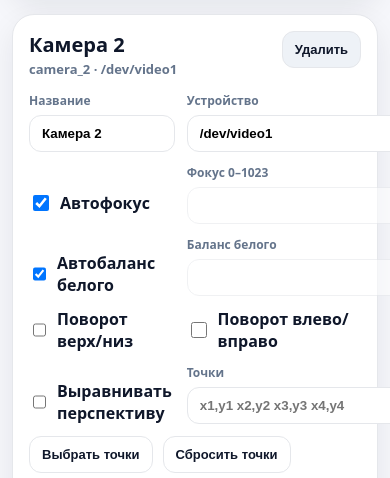
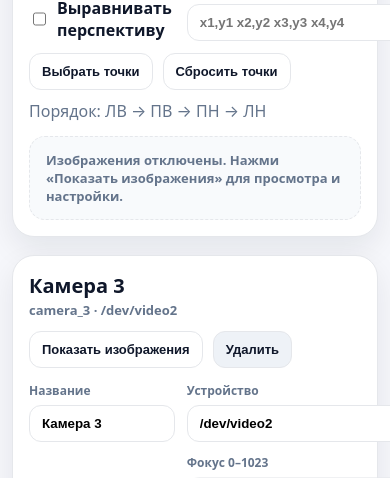
Before and after one commit to fedalal/KisaMore, a FastAPI app: page /cameras in a window 390 px wide; the page is wider, and only the part inside the window is pictured. Shown: the part 1312-1790 px from the top of that part. Run offline with FastAPI, Linux system fonts and the light colour scheme.

Commit message:
Load camera previews on demand

```diff
--- a/app/static/cameras.js
+++ b/app/static/cameras.js
@@ -1,6 +1,7 @@
 let cfgState = null;
 let savedCfgState = null;
 let picking = { cameraId: null, points: [] };
+let visibleCameraId = null;
 
 async function api(path, method="GET", body=null){
   const res = await fetch(path, {
@@ -118,6 +119,17 @@ function addCamera(){
   renderCameras();
 }
 
+function toggleCameraPreviews(cameraId){
+  const shouldShow = visibleCameraId !== cameraId;
+
+  if(picking.cameraId && (!shouldShow || picking.cameraId !== cameraId)){
+    picking = { cameraId: null, points: [] };
+  }
+
+  visibleCameraId = shouldShow ? cameraId : null;
+  renderCameras();
+}
+
 function deleteCamera(cameraId){
   const usedBy = Object.entries(cfgState.racks || {})
     .filter(([_, rack]) => rack.camera_id === cameraId)
@@ -130,6 +142,8 @@ function deleteCamera(cameraId){
 
   if(!confirm(`Удалить камеру ${cameraId}?`)) return;
   delete cfgState.cameras[cameraId];
+  if(visibleCameraId === cameraId) visibleCameraId = null;
+  if(picking.cameraId === cameraId) picking = { cameraId: null, points: [] };
   renderCameras();
 }
 
@@ -147,8 +161,16 @@ function startPickPoints(cameraId){
     return;
   }
 
+  const needsRender = visibleCameraId !== cameraId;
   const previousCameraId = picking.cameraId;
+  visibleCameraId = cameraId;
   picking = { cameraId, points: [] };
+
+  if(needsRender){
+    renderCameras();
+    return;
+  }
+
   if(previousCameraId && previousCameraId !== cameraId){
     updateOverlayOnly(previousCameraId);
   }
@@ -185,15 +207,14 @@ function wait(milliseconds){
   return new Promise(resolve => window.setTimeout(resolve, milliseconds));
 }
 
-async function refreshAllCameraPreviewsSequentially(){
-  // Reconnect one HTTP stream at a time. Replacing all eight raw/corrected
-  // streams simultaneously can exhaust a Raspberry Pi or an unstable USB hub.
-  for(const cameraId of cameraIds()){
-    refreshCameraPreview(cameraId, false);
+async function refreshVisibleCameraPreviews(){
+  if(!visibleCameraId) return;
+
+  // Only the selected camera has active MJPEG connections. Reconnect its raw
+  // and corrected previews one at a time after saving camera settings.
+  refreshCameraPreview(visibleCameraId, false);
   await wait(250);
-    refreshCameraPreview(cameraId, true);
-    await wait(250);
-  }
+  refreshCameraPreview(visibleCameraId, true);
 }
 
 function updateOverlayOnly(cameraId){
@@ -279,6 +300,7 @@ function overlaySvg(cameraId){
 
 function cameraCard(cameraId){
   const cam = cfgState.cameras[cameraId];
+  const previewsVisible = visibleCameraId === cameraId;
   if(cam.autofocus_enabled === undefined) cam.autofocus_enabled = true;
   if(cam.focus_absolute === undefined) cam.focus_absolute = 512;
   if(cam.white_balance_auto === undefined) cam.white_balance_auto = true;
@@ -296,7 +318,12 @@ function cameraCard(cameraId){
           <div class="cameraSettingsTitle">${escapeHtml(cam.name || cameraId)}</div>
           <div class="cameraSettingsSub">${escapeHtml(cameraId)} · ${escapeHtml(cam.device || "")}</div>
         </div>
+        <div class="cameraSettingsActions">
+          <button class="btn btn--ghost" onclick="toggleCameraPreviews('${escapeHtml(cameraId)}')">
+            ${previewsVisible ? "Скрыть изображения" : "Показать изображения"}
+          </button>
           <button class="btn btn--danger" onclick="deleteCamera('${escapeHtml(cameraId)}')">Удалить</button>
+        </div>
       </div>
 
       <div class="cameraSettingsGrid">
@@ -385,6 +412,7 @@ function cameraCard(cameraId){
         <span class="muted">Порядок: ЛВ → ПВ → ПН → ЛН</span>
       </div>
 
+      ${previewsVisible ? `
         <div class="cameraPreviewGrid">
           <div>
             <div class="cameraPreviewTitle">До коррекции</div>
@@ -400,6 +428,11 @@ function cameraCard(cameraId){
             </div>
           </div>
         </div>
+      ` : `
+        <div class="cameraPreviewClosed muted">
+          Изображения отключены. Нажми «Показать изображения» для просмотра и настройки.
+        </div>
+      `}
     </section>
   `;
 }
@@ -455,7 +488,7 @@ async function saveCameras(){
 
     await api("/api/config", "POST", cfgState);
     savedCfgState = JSON.parse(JSON.stringify(cfgState));
-    await refreshAllCameraPreviewsSequentially();
+    await refreshVisibleCameraPreviews();
     alert("Настройки камер сохранены");
   }catch(e){
     console.error(e);
--- a/app/static/styles.css
+++ b/app/static/styles.css
@@ -488,6 +488,14 @@ body{margin:0;background:var(--bg);color:var(--text);font-family:system-ui,-appl
   margin-top:2px;
 }
 
+.cameraSettingsActions{
+  display:flex;
+  align-items:center;
+  justify-content:flex-end;
+  gap:10px;
+  flex-wrap:wrap;
+}
+
 .cameraSettingsGrid{
   display:grid;
   grid-template-columns:repeat(4, minmax(180px, 1fr));
@@ -531,6 +539,15 @@ body{margin:0;background:var(--bg);color:var(--text);font-family:system-ui,-appl
   display:grid;
   grid-template-columns:1fr 1fr;
   gap:14px;
+}
+
+.cameraPreviewClosed{
+  padding:14px 16px;
+  border:1px dashed var(--line);
+  border-radius:16px;
+  background:#f8fafc;
+  font-size:13px;
+  font-weight:700;
 }
 
 .cameraPreviewTitle{
@@ -596,3 +613,13 @@ body{margin:0;background:var(--bg);color:var(--text);font-family:system-ui,-appl
     grid-template-columns:1fr;
   }
 }
+
+@media (max-width: 700px){
+  .cameraSettingsHead{
+    flex-direction:column;
+  }
+
+  .cameraSettingsActions{
+    justify-content:flex-start;
+  }
+}
--- a/app/templates/cameras.html
+++ b/app/templates/cameras.html
@@ -4,7 +4,7 @@
   <meta charset="utf-8" />
   <meta name="viewport" content="width=device-width, initial-scale=1" />
   <title>Камеры · KisaMore</title>
-  <link rel="stylesheet" href="/static/styles.css">
+  <link rel="stylesheet" href="/static/styles.css?v=20260901-2">
 </head>
 <body>
   <header class="top">
@@ -33,6 +33,6 @@
     <div id="camerasList"></div>
   </main>
 
-  <script src="/static/cameras.js?v=20260901-1"></script>
+  <script src="/static/cameras.js?v=20260901-2"></script>
 </body>
 </html>
```
Lines whose indentation alone changed are shown as unchanged.
